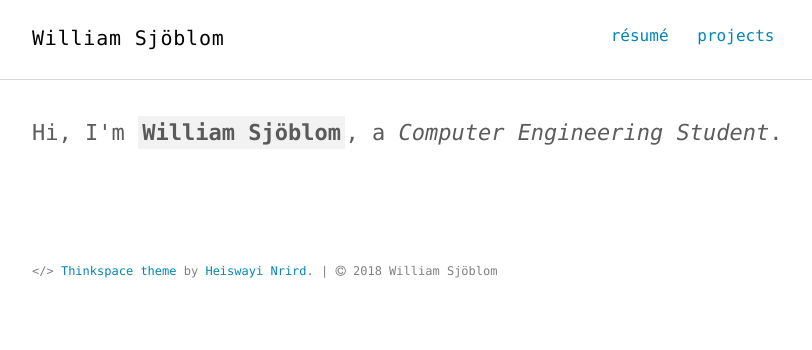
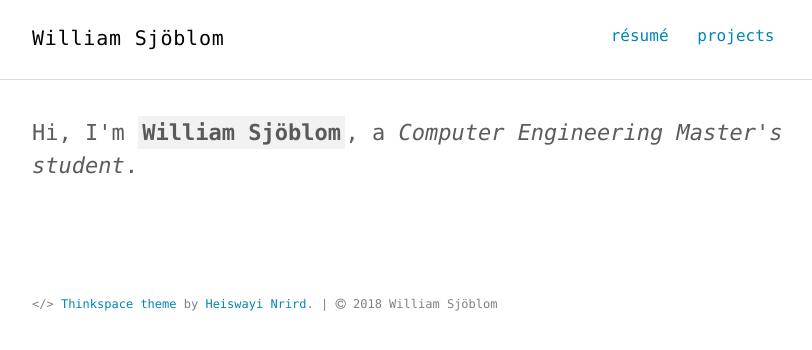
Before and after one commit to williamsjoblom/williamsjoblom.github.io, a Jekyll site: the page built from index.html, in a window 1280 px wide. Shown: the top 350 px of the page, without its empty margins (232-1044 px from the left). Built offline with Jekyll 4.4.1, drawn with Linux system fonts in a browser that asks for light colours.

Commit message:
Update job

```diff
--- a/_config.yml
+++ b/_config.yml
@@ -23,7 +23,7 @@ sass:
 # Author settings
 author:
   name     : "William Sjöblom"
-  job      : "Computer Engineering Student"
+  job      : "Computer Engineering Master's student"
   bio      : ""
   thumb    : https://i.stack.imgur.com/x8PhM.png
   email    : ""
```
